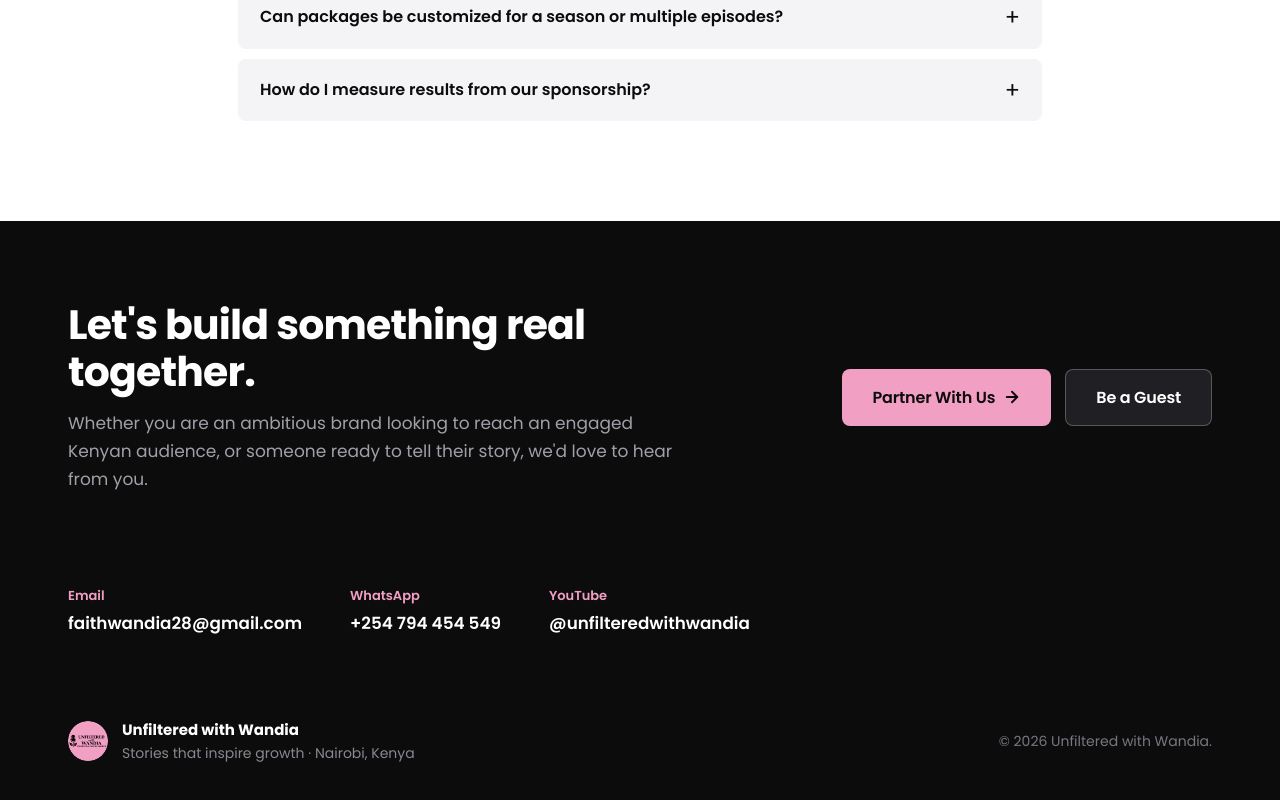
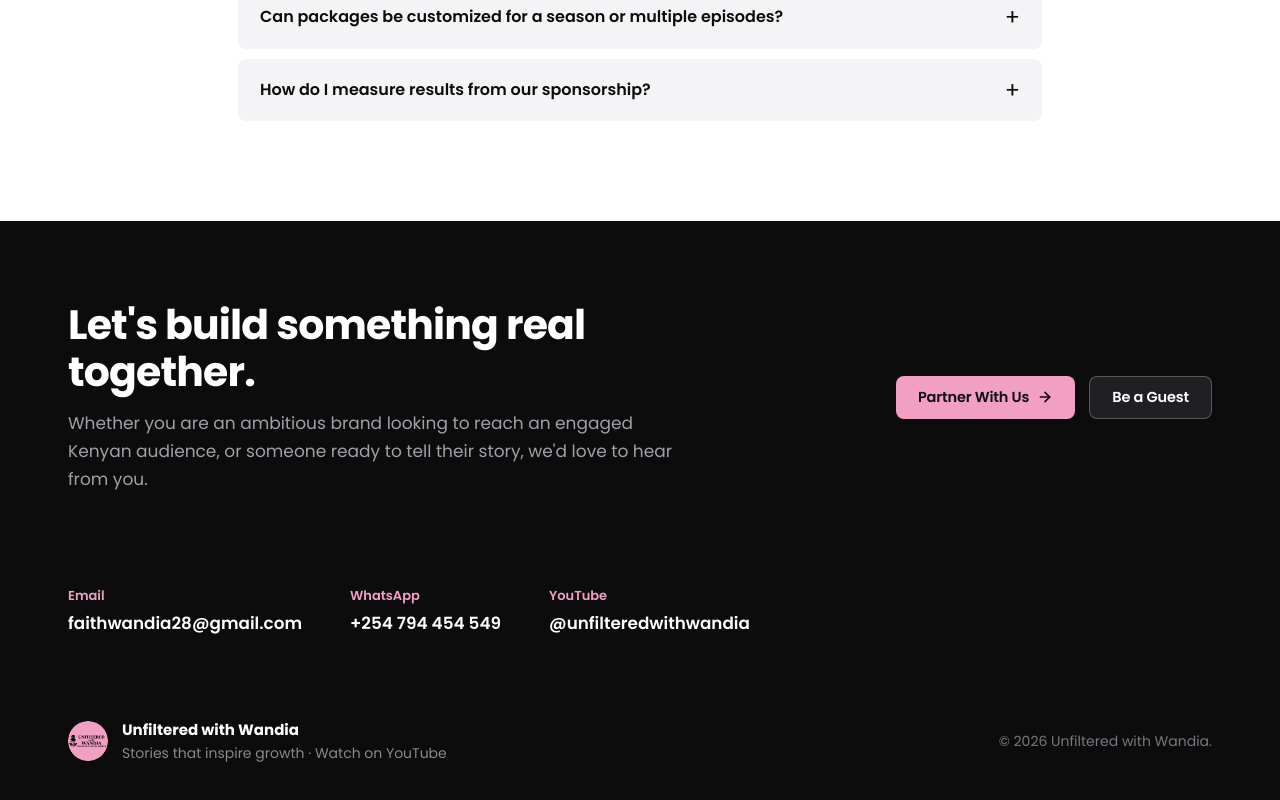
Before and after one commit to weicharles/unfilteredwithwandia, a React (Vite) app: page / in a window 1280 px wide. Shown: the part 10452-11252 px from the top of the page. Built offline with nearby package versions, Linux system fonts and the light colour scheme; the HTML template or start-up script is replaced by a standard one.

Commit message:
feat(footer): update footer action buttons, icon sizing, and branding subtitle

```diff
--- a/src/components/Footer.jsx
+++ b/src/components/Footer.jsx
@@ -51,10 +51,9 @@ export default function Footer() {
             <button
               onClick={() => scrollTo('#partner')}
               className="btn-primary"
-              style={{ padding: '15px 30px', fontSize: '1rem' }}
             >
               Partner With Us
-              <IconArrowRight size={18} />
+              <IconArrowRight size={16} />
             </button>
             <button
               onClick={() => scrollTo('#guest')}
@@ -62,9 +61,7 @@ export default function Footer() {
               style={{
                 backgroundColor: '#202024',
                 color: '#FFFFFF',
-                border: '1.5px solid rgba(255, 255, 255, 0.25)',
-                padding: '15px 30px',
-                fontSize: '1rem'
+                border: '1.5px solid rgba(255, 255, 255, 0.25)'
               }}
             >
               Be a Guest
@@ -151,7 +148,7 @@ export default function Footer() {
                 Unfiltered with Wandia
               </div>
               <div style={{ fontSize: '14px', color: '#888890' }}>
-                Stories that inspire growth · Nairobi, Kenya
+                Stories that inspire growth · Watch on YouTube
               </div>
             </div>
           </div>
```
